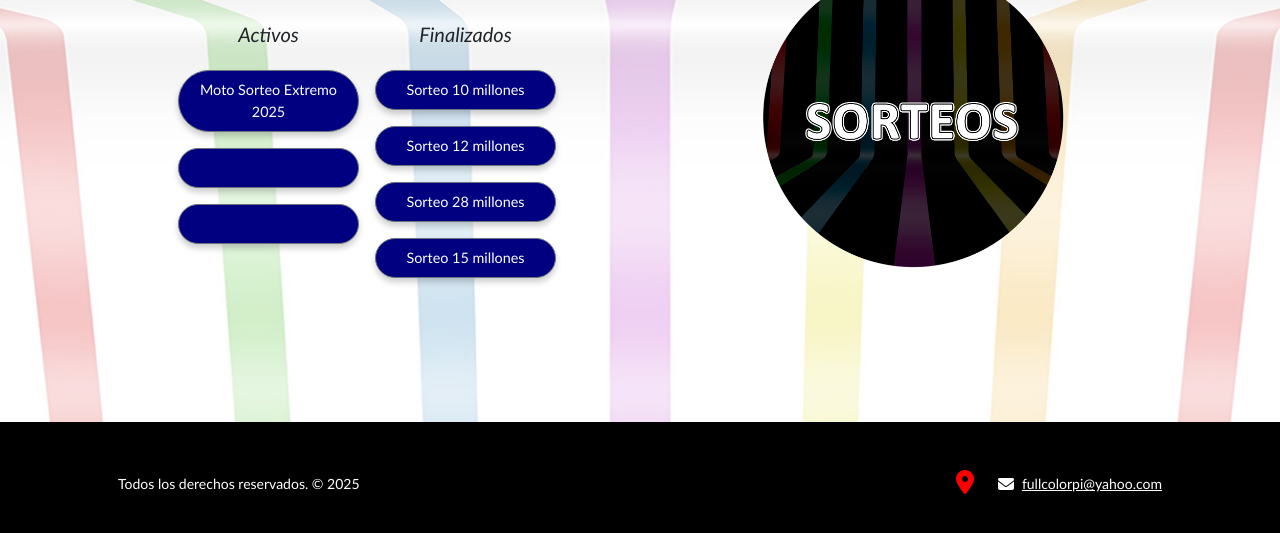
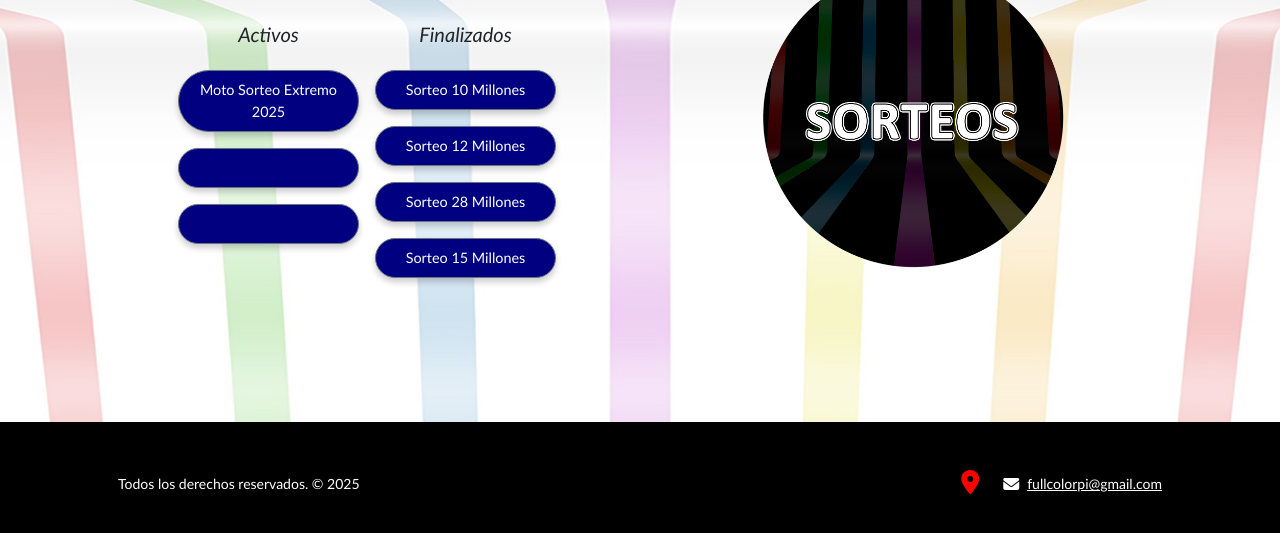
Before and after one commit to VictorSantana25/FullColor-LandingPage, a React (Vite) app: page / in a window 1280 px wide. Shown: the part 1938-2471 px from the top of the page. Built offline with nearby package versions, Linux system fonts and the light colour scheme.

Commit message:
cambio correo añadido

```diff
--- a/src/Principal.jsx
+++ b/src/Principal.jsx
@@ -185,7 +185,7 @@ const Principal = () => {
           {/* Columna izquierda */}
           <div className="col-6 d-flex flex-column gap-3">
             <h5 className="fst-italic">Activos</h5>
-            <a href="https://sorteos.fullcolorpi.com/motosorteoextremo" target="_blank" className="btn btn-outline-secondary social-btn text-wrap px-2">Moto Sorteo Extremo 2025</a>
+            <a href="https://sorteos.fullcolorpi.com/motosorteoextremo" target="_blank" className="btn btn-outline-secondary social-btn text-wrap text-center">Moto Sorteo Extremo 2025</a>
             <a href="" target="_blank" className="btn btn-outline-secondary social-btn"></a>
             <a href="" target="_blank" className="btn btn-outline-secondary social-btn"></a>
           </div>
@@ -193,10 +193,10 @@ const Principal = () => {
           {/* Columna derecha */}
           <div className="col-6 d-flex flex-column gap-3">
             <h5 className="fst-italic">Finalizados</h5>
-            <a href="https://sorteos.fullcolorpi.com/gane10millones" target="_blank" className="btn btn-outline-secondary social-btn d-block text-center">Sorteo 10 millones</a>
-            <a href="https://sorteos.fullcolorpi.com//sorteo12millones" target="_blank" className="btn btn-outline-secondary social-btn d-block text-center">Sorteo 12 millones</a>
-            <a href="https://sorteos.fullcolorpi.com/sorteo28millones" target="_blank" className="btn btn-outline-secondary social-btn d-block text-center">Sorteo 28 millones</a>
-            <a href="https://sorteos.fullcolorpi.com/sorteo15millones" target="_blank" className="btn btn-outline-secondary social-btn d-block text-center">Sorteo 15 millones</a>
+            <a href="https://sorteos.fullcolorpi.com/gane10millones" target="_blank" className="btn btn-outline-secondary social-btn d-block text-center">Sorteo 10 Millones</a>
+            <a href="https://sorteos.fullcolorpi.com//sorteo12millones" target="_blank" className="btn btn-outline-secondary social-btn d-block text-center">Sorteo 12 Millones</a>
+            <a href="https://sorteos.fullcolorpi.com/sorteo28millones" target="_blank" className="btn btn-outline-secondary social-btn d-block text-center">Sorteo 28 Millones</a>
+            <a href="https://sorteos.fullcolorpi.com/sorteo15millones" target="_blank" className="btn btn-outline-secondary social-btn d-block text-center">Sorteo 15 Millones</a>
           </div>
         </div>
       </div>
--- a/src/components/Footer.jsx
+++ b/src/components/Footer.jsx
@@ -13,7 +13,7 @@ const Footer = () => {
                         <i className="fa-solid fa-location-dot" style={{ marginRight: "1.5rem", fontSize: "1.5rem", color:"red" }}></i>
                     </a>
                     <i className="fa fa-envelope text-white" style={{ marginRight: "0.5rem" }}></i>
-                    <a href="mailto:fullcolorpi@yahoo.com" className="text-white small">fullcolorpi@yahoo.com</a>
+                    <a href="mailto:fullcolorpi@yahoo.com" className="text-white small">fullcolorpi@gmail.com</a>
                 </div>
 
             </div>
```
